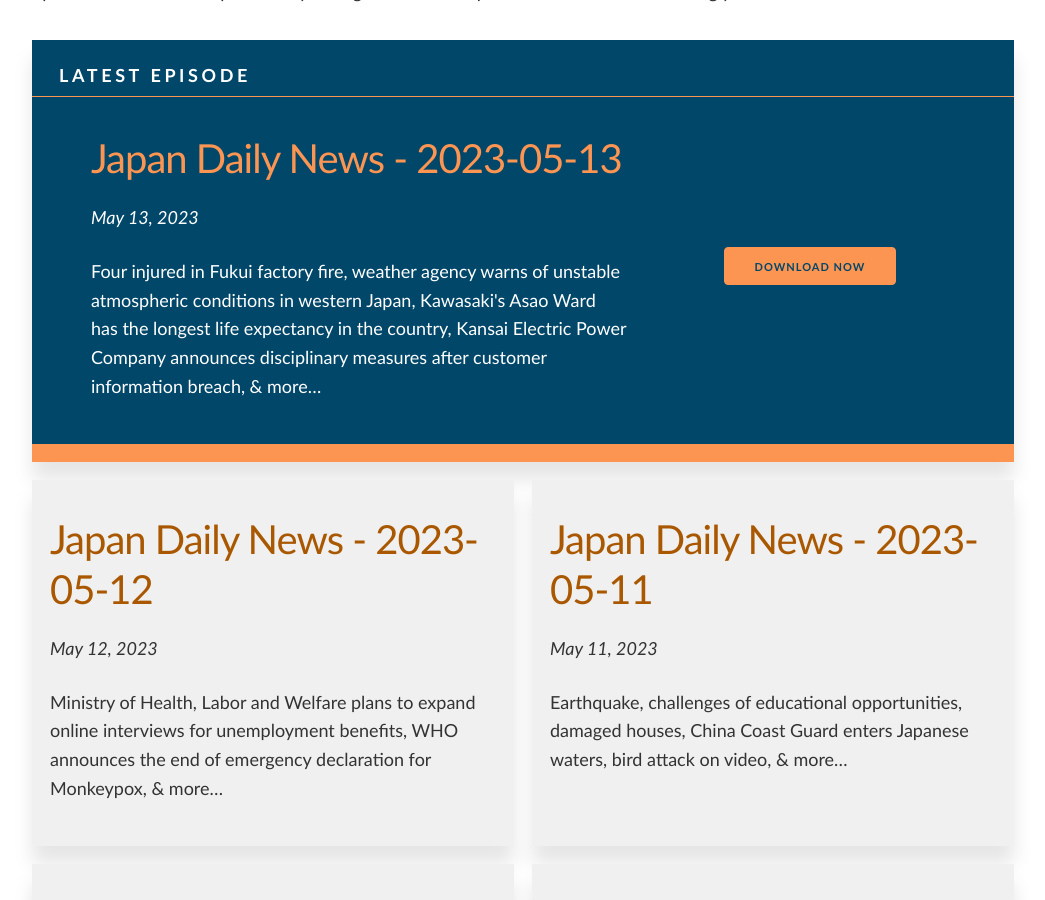
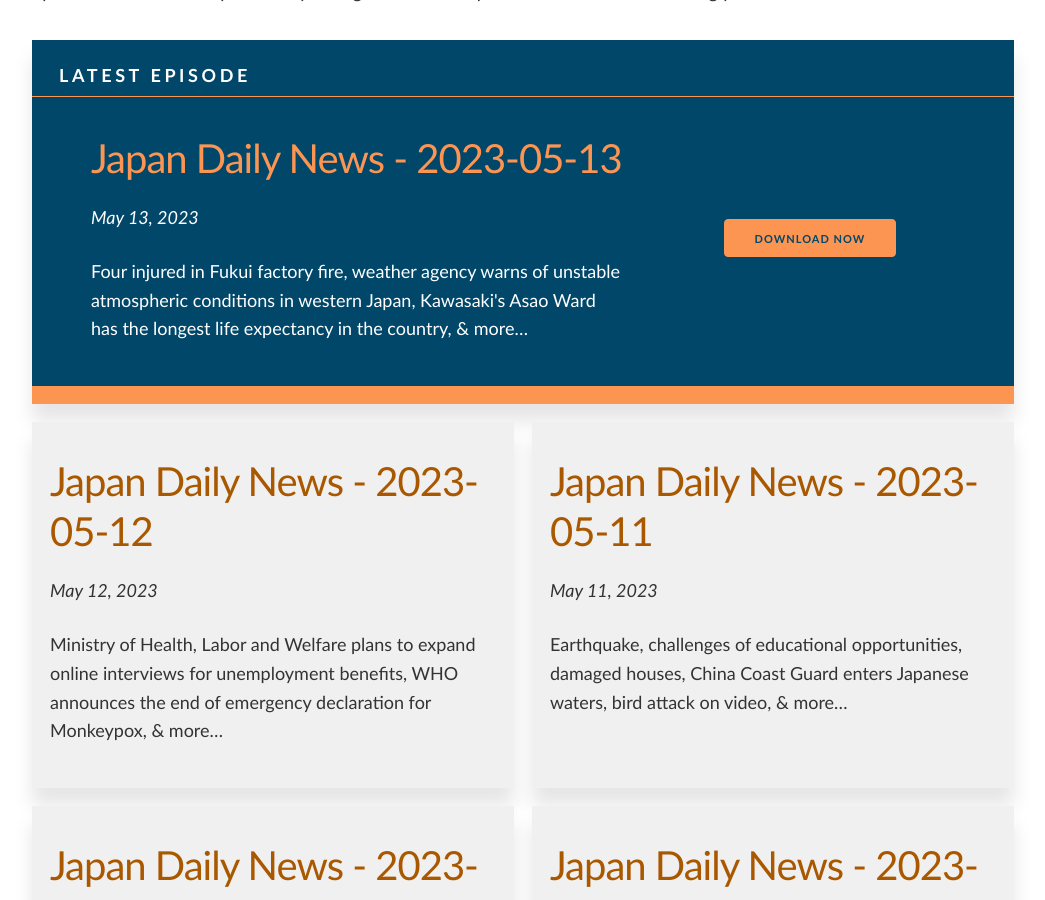
Before and after one commit to tagawa/JapanDailyNews, a Jekyll site: the page built from docs/index.html, in a window 1280 px wide and 900 px high, scrolled down 421 px. Shown: the whole window, without its empty margins (117-1162 px from the left). Built offline with Jekyll 4.4.1, drawn with Linux system fonts in a browser that asks for light colours; comment, search, counter and statistics services are not loaded.

Commit message:
Updated summary

```diff
--- a/docs/_posts/2023-05-13-news.md
+++ b/docs/_posts/2023-05-13-news.md
@@ -3,7 +3,7 @@ layout: post
 title: "Japan Daily News - 2023-05-13"
 date: 2023-05-13 07:57:34 +0900
 file: https://archive.org/download/japandailynews/japandailynews_2023-05-13.mp3
-summary: "Four injured in Fukui factory fire, weather agency warns of unstable atmospheric conditions in western Japan, Kawasaki's Asao Ward has the longest life expectancy in the country, Kansai Electric Power Company announces disciplinary measures after customer information breach, & more…"
+summary: "Four injured in Fukui factory fire, weather agency warns of unstable atmospheric conditions in western Japan, Kawasaki's Asao Ward has the longest life expectancy in the country, & more…"
 description: "English news from Japan for May 13th, 2023."
 duration: "83"
 length: "01:23"
@@ -15,4 +15,18 @@ voices: "'Rachel' from ElevenLabs"
 
 ### Transcript
 
-Hello and welcome to today's news from Japan Daily News on May 13th, 2023. A factory fire in Fukui injured four people, while the weather agency warns of unstable atmospheric conditions in western Japan with thunderstorms, strong gusts, and sudden heavy rain. Kawasaki's Asao Ward has the longest life expectancy in the country, according to a survey by the Ministry of Health, Labour and Welfare. Kansai Electric Power Company has announced disciplinary measures, including cutting executive salaries, and reforms to its customer information management system after employees accessed a competitor's information illegally. The International Atomic Energy Agency officials visited Japan's environment minister to discuss the demonstration project for recycling decontaminated soil. Meanwhile, the World Health Organization has ended the declaration of a global public health emergency for monkeypox, but cases have increased in Japan this year. In Ishikawa, the government's earthquake research committee has warned that the active seismic activity in the Noto Peninsula will continue, and people should be cautious of tsunamis as well. Lastly, in Saga City, three elementary school children sustained minor injuries after being hit by a car driven by a 70-year-old man while they were walking home.  And that's all for today's news. Thanks for listening to Japan Daily News.
+Hello and welcome to today's news from Japan Daily News on May 13th, 2023.
+
+A factory fire in Fukui injured four people, while the weather agency warns of unstable atmospheric conditions in western Japan with thunderstorms, strong gusts, and sudden heavy rain.
+
+Kawasaki's Asao Ward has the longest life expectancy in the country, according to a survey by the Ministry of Health, Labour and Welfare.
+
+Kansai Electric Power Company has announced disciplinary measures, including cutting executive salaries, and reforms to its customer information management system after employees accessed a competitor's information illegally.
+
+The International Atomic Energy Agency officials visited Japan's environment minister to discuss the demonstration project for recycling decontaminated soil. Meanwhile, the World Health Organization has ended the declaration of a global public health emergency for monkeypox, but cases have increased in Japan this year.
+
+In Ishikawa, the government's earthquake research committee has warned that the active seismic activity in the Noto Peninsula will continue, and people should be cautious of tsunamis as well.
+
+Lastly, in Saga City, three elementary school children sustained minor injuries after being hit by a car driven by a 70-year-old man while they were walking home.
+
+And that's all for today's news. Thanks for listening to Japan Daily News.
```
